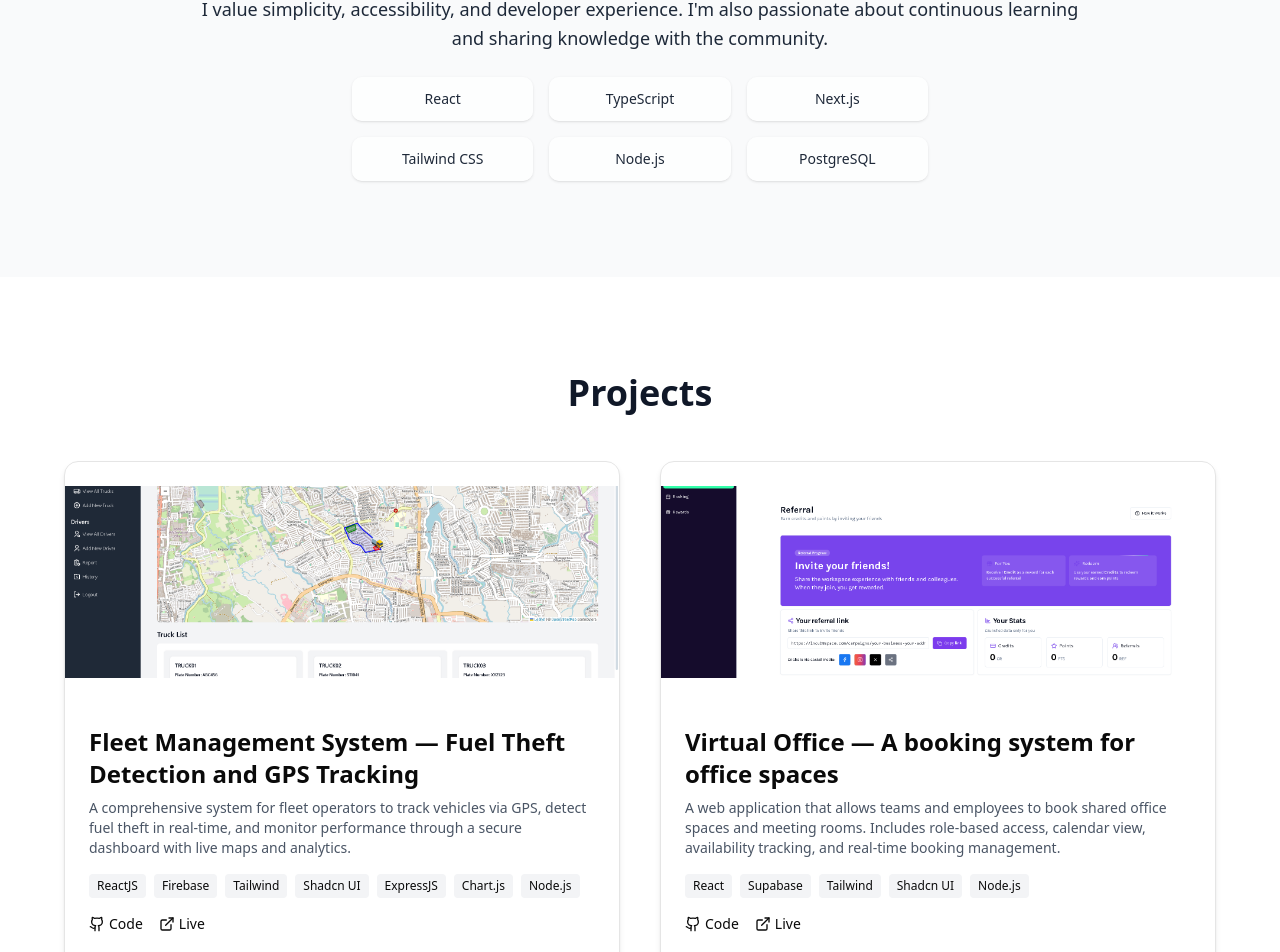
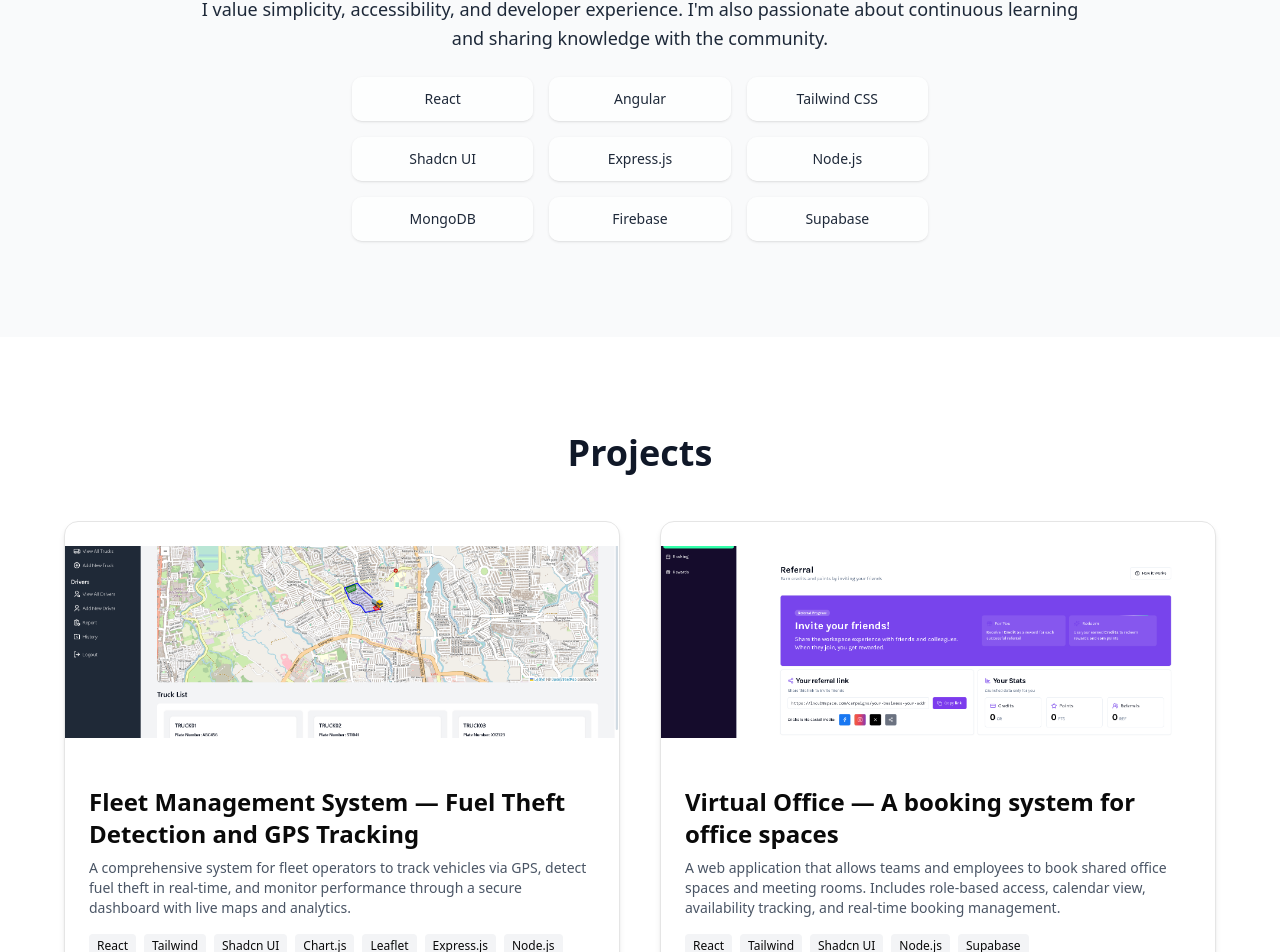
Before and after one commit to maynbyte/Portfolio-Polinag, a React (Vite) app: page / in a window 1280 px wide. Shown: the part 1133-2085 px from the top of the page. Built offline with nearby package versions, Linux system fonts and the light colour scheme.

Commit message:
Enhanced the Sheet component for mobile view

```diff
--- a/src/components/About.tsx
+++ b/src/components/About.tsx
@@ -61,11 +61,14 @@ export default function About() {
         >
           {[
             "React",
-            "TypeScript",
-            "Next.js",
+            "Angular",
             "Tailwind CSS",
+            "Shadcn UI",
+            "Express.js",
             "Node.js",
-            "PostgreSQL",
+            "MongoDB",
+            "Firebase",
+            "Supabase",
           ].map((tech) => (
             <div
               key={tech}
--- a/src/components/Navbar.tsx
+++ b/src/components/Navbar.tsx
@@ -1,7 +1,12 @@
 import { useState } from "react";
 import { Button } from "@/components/ui/button";
-import { Menu} from "lucide-react";
-import { Sheet, SheetTrigger, SheetContent } from "@/components/ui/sheet";
+import { Menu, X } from "lucide-react";
+import {
+  Sheet,
+  SheetTrigger,
+  SheetContent,
+  SheetClose,
+} from "@/components/ui/sheet";
 
 export default function Navbar() {
   const [isOpen, setIsOpen] = useState(false);
@@ -16,7 +21,10 @@ export default function Navbar() {
     <header className="w-full fixed top-0 z-50 bg-white border-b border-gray-200">
       <div className="container mx-auto px-4 py-4 flex justify-between items-center">
         {/* Logo / Name */}
-        <h1 className="text-xl font-bold tracking-tight">Arwill Joshua</h1>
+        <h1 className="text-xl font-bold tracking-tight text-blue-600">
+          Arwill Joshua
+        </h1>
+
         {/* Desktop Nav */}
         <nav className="hidden md:flex items-center gap-6">
           {navLinks.map((link) => (
@@ -31,28 +39,47 @@ export default function Navbar() {
           <Button className="ml-4">Resume</Button>
         </nav>
 
-        {/* Mobile Hamburger */}
+        {/* Mobile Nav */}
         <div className="md:hidden">
           <Sheet open={isOpen} onOpenChange={setIsOpen}>
             <SheetTrigger asChild>
-              <Button variant="ghost" size="icon">
+              <Button variant="ghost" size="icon" aria-label="Open menu">
                 <Menu className="w-6 h-6" />
               </Button>
             </SheetTrigger>
-            <SheetContent side="right">
-              <div className="flex flex-col space-y-4 mt-8">
+
+            <SheetContent
+              side="top"
+              className="rounded-b-2xl shadow-xl max-w-sm mx-auto mt-4 p-6 bg-white border"
+
+            >
+              {/* Header: Logo + Close */}
+              <div className="flex justify-between items-center mb-4">
+                <span className="text-lg font-semibold text-blue-600">
+                  Arwill Joshua
+                </span>
+                <SheetClose asChild>
+                  <Button variant="ghost" size="icon" aria-label="Close">
+                    <X className="w-5 h-5" />
+                  </Button>
+                </SheetClose>
+              </div>
+
+              {/* Nav Items */}
+              <nav className="flex flex-col items-center gap-4 text-center">
                 {navLinks.map((link) => (
+                  <SheetClose asChild key={link.name}>
                     <a
-                    key={link.name}
                       href={link.href}
-                    className="text-lg font-medium"
+                      className="text-base text-gray-800 hover:text-blue-600 font-medium transition"
                       onClick={() => setIsOpen(false)}
                     >
                       {link.name}
                     </a>
+                  </SheetClose>
                 ))}
-                <Button className="mt-4 w-full">Resume</Button>
-              </div>
+                <Button className="w-full mt-4">Resume</Button>
+              </nav>
             </SheetContent>
           </Sheet>
         </div>
--- a/src/components/Projects.tsx
+++ b/src/components/Projects.tsx
@@ -1,7 +1,7 @@
 import { useEffect } from "react";
 import AOS from "aos";
 import "aos/dist/aos.css";
-import { Github, ExternalLink } from "lucide-react";
+import { ExternalLink } from "lucide-react";
 import { Card, CardContent } from "@/components/ui/card";
 
 export default function Projects() {
@@ -14,18 +14,16 @@ export default function Projects() {
       title: "Fleet Management System — Fuel Theft Detection and GPS Tracking",
       description:
         "A comprehensive system for fleet operators to track vehicles via GPS, detect fuel theft in real-time, and monitor performance through a secure dashboard with live maps and analytics.",
-      tech: ["ReactJS", "Firebase", "Tailwind", "Shadcn UI", "ExpressJS", "Chart.js", "Node.js"],
+      tech: ["React", "Tailwind", "Shadcn UI", "Chart.js", "Leaflet", "Express.js", "Node.js", "Firebase"],
       live: "https://fleet-management-kappa.vercel.app/",
-      repo: "https://github.com/yourusername/devlink",
       image: "/images/fleet-thumb.png",
     },
     {
       title: "Virtual Office — A booking system for office spaces",
       description:
         "A web application that allows teams and employees to book shared office spaces and meeting rooms. Includes role-based access, calendar view, availability tracking, and real-time booking management.",
-      tech: ["React", "Supabase", "Tailwind", "Shadcn UI", "Node.js"],
+      tech: ["React", "Tailwind", "Shadcn UI", "Node.js", "Supabase"],
       live: "https://book.incub8.space",
-      repo: "https://github.com/yourusername/taskwise",
       image: "/images/vo-thumb.png",
     },
   ];
@@ -68,15 +66,7 @@ export default function Projects() {
                     </span>
                   ))}
                 </div>
-                <div className="flex items-center gap-4 text-sm">
-                  <a
-                    href={project.repo}
-                    target="_blank"
-                    rel="noopener noreferrer"
-                    className="flex items-center gap-1 hover:underline"
-                  >
-                    <Github className="w-4 h-4" /> Code
-                  </a>
+                <div className="flex items-center text-sm">
                   <a
                     href={project.live}
                     target="_blank"
--- a/src/components/ui/sheet.tsx
+++ b/src/components/ui/sheet.tsx
@@ -1,6 +1,5 @@
 import * as React from "react"
 import * as SheetPrimitive from "@radix-ui/react-dialog"
-import { XIcon } from "lucide-react"
 
 import { cn } from "@/lib/utils"
 
@@ -70,10 +69,6 @@ function SheetContent({
         {...props}
       >
         {children}
-        <SheetPrimitive.Close className="ring-offset-background focus:ring-ring data-[state=open]:bg-secondary absolute top-4 right-4 rounded-xs opacity-70 transition-opacity hover:opacity-100 focus:ring-2 focus:ring-offset-2 focus:outline-hidden disabled:pointer-events-none">
-          <XIcon className="size-4" />
-          <span className="sr-only">Close</span>
-        </SheetPrimitive.Close>
       </SheetPrimitive.Content>
     </SheetPortal>
   )
```
Lines whose indentation alone changed are shown as unchanged.
